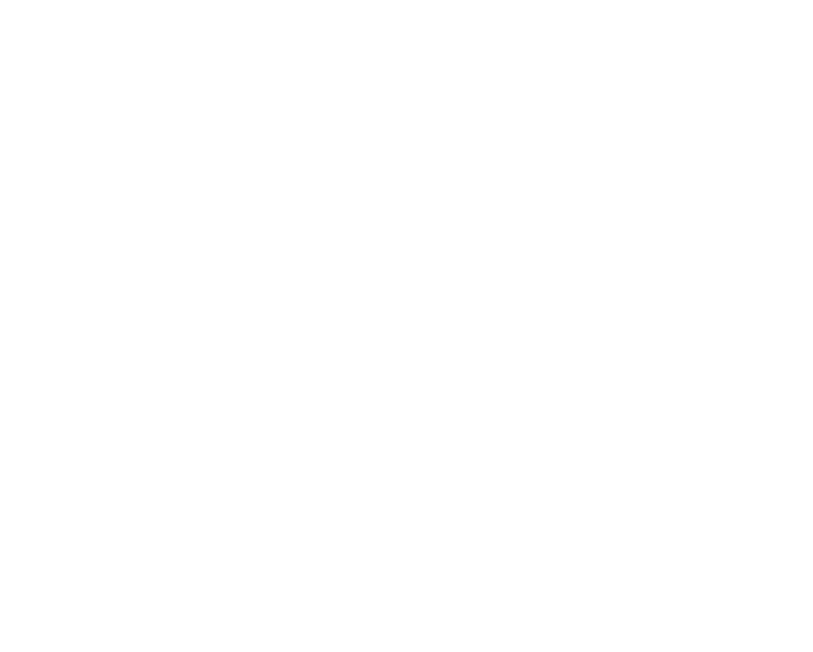
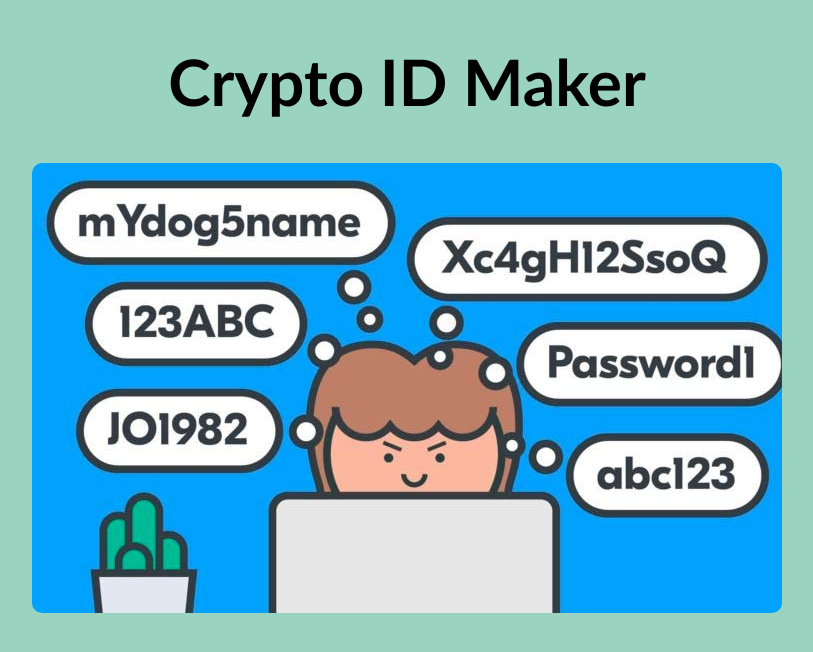
Before and after one commit to mbalci85/39.crypto_id_maker, a plain HTML site: page index.html in a window 1280 px wide. Shown: the whole page, without its empty margins (233-1046 px from the left). Drawn offline with Linux system fonts and the light colour scheme.

Commit message:
added image and style

```diff
--- a/index.html
+++ b/index.html
@@ -7,6 +7,8 @@
     <title>Crypto ID Maker</title>
 </head>
 <body>
+    <h1>Crypto ID Maker</h1>
+    <img src="./images/Passwords.jpg" alt="">
     <script src="./script.js"></script>
 </body>
 </html>
--- a/style.css
+++ b/style.css
@@ -0,0 +1,10 @@
+* {
+	background-color: rgb(154, 212, 193);
+	font-family: 'Gill Sans', 'Gill Sans MT', Calibri, 'Trebuchet MS', sans-serif;
+	text-align: center;
+	font-size: 2rem;
+}
+
+img {
+	border-radius: 10px;
+}
```
Also changed, not shown: images/Passwords.jpg (added).
